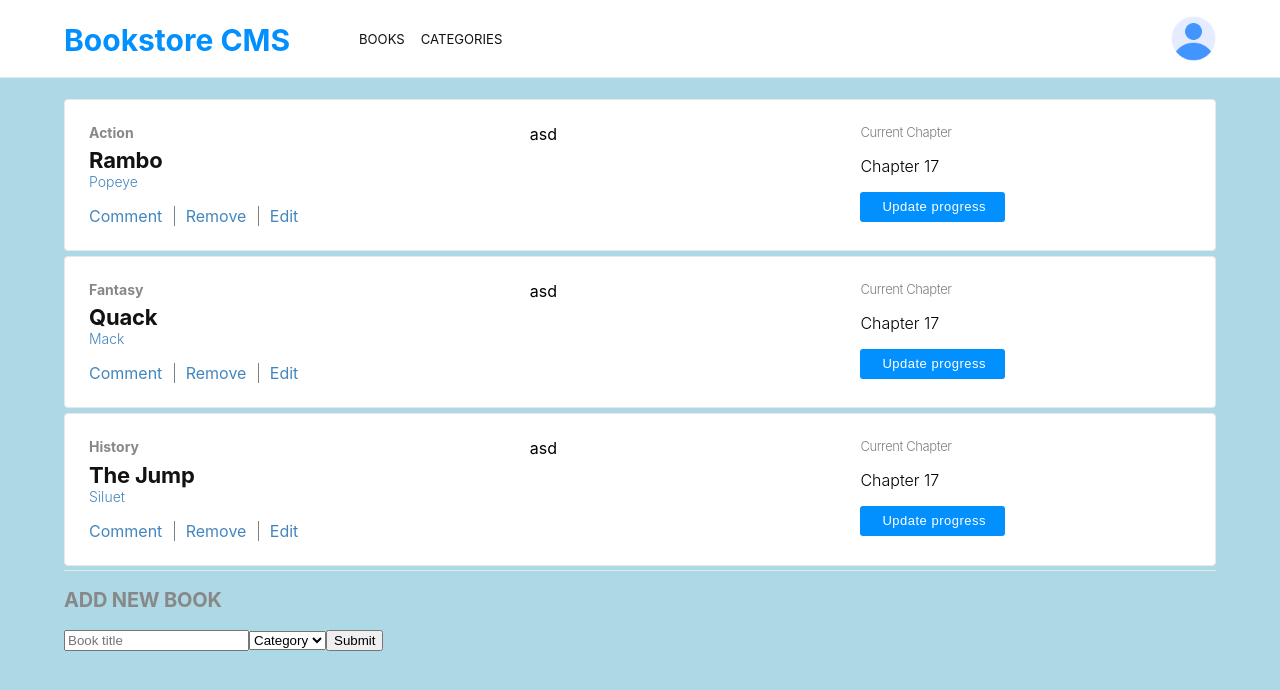
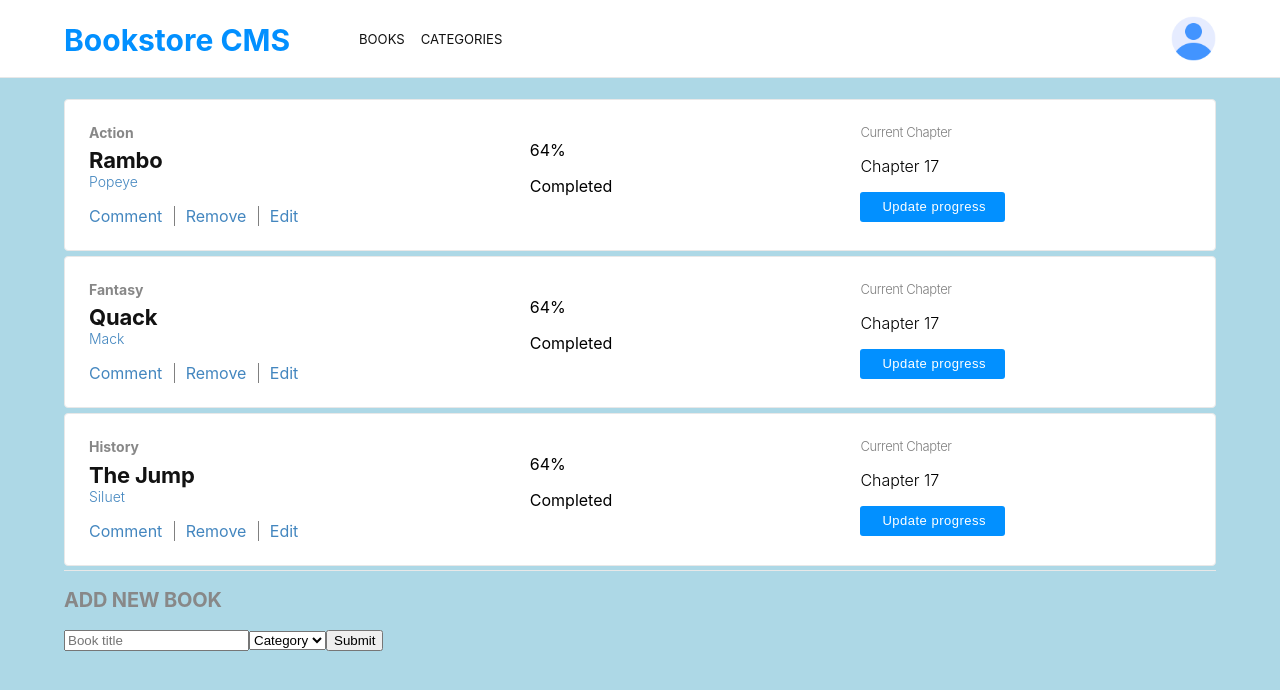
Before and after one commit to Yothu/bookstore-react, a React (Create React App) app: page / in a window 1280 px wide. Shown: the top 690 px of the page. Built offline with nearby package versions, Linux system fonts and the light colour scheme.

Commit message:
Update Book.js

```diff
--- a/src/components/Book.js
+++ b/src/components/Book.js
@@ -101,7 +101,10 @@ const Book = ({ data }) => {
           <Action>Edit</Action>
         </Actions>
       </div>
-      <div>asd</div>
+      <div>
+        <p>64%</p>
+        <p>Completed</p>
+      </div>
       <div>
         <CurrentChapter>Current Chapter</CurrentChapter>
         <Chapter>Chapter 17</Chapter>
```
